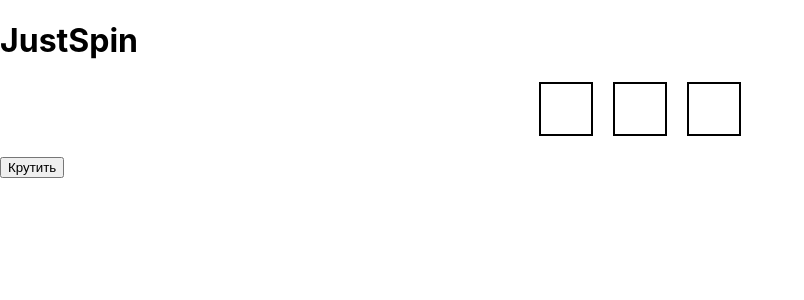
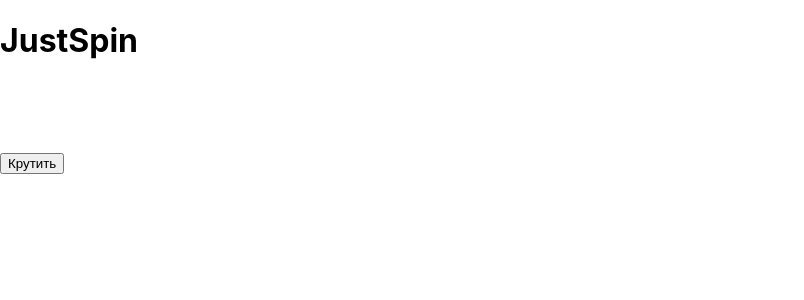
Before and after one commit to pea4a/JustSpin, a React (Create React App) app: page / in a window 1280 px wide. Shown: the top 300 px of the page, without its empty margins (0-804 px from the left). Built offline with nearby package versions, Linux system fonts and the light colour scheme.

Commit message:
t commit

```diff
--- a/src/SlotMachine.css
+++ b/src/SlotMachine.css
@@ -11,7 +11,7 @@
     display: flex;
     align-items: center;
     justify-content: center;
-    border: 2px solid #000;
+    border: 0px solid #000;
     margin: 0 10px;
     font-size: 2em;
   }
```
